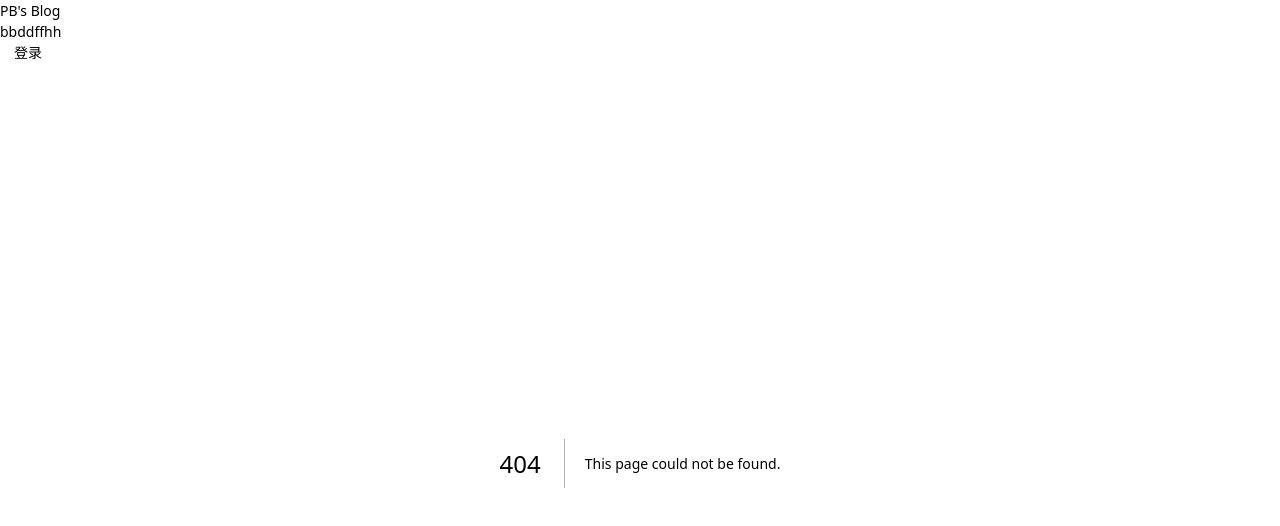
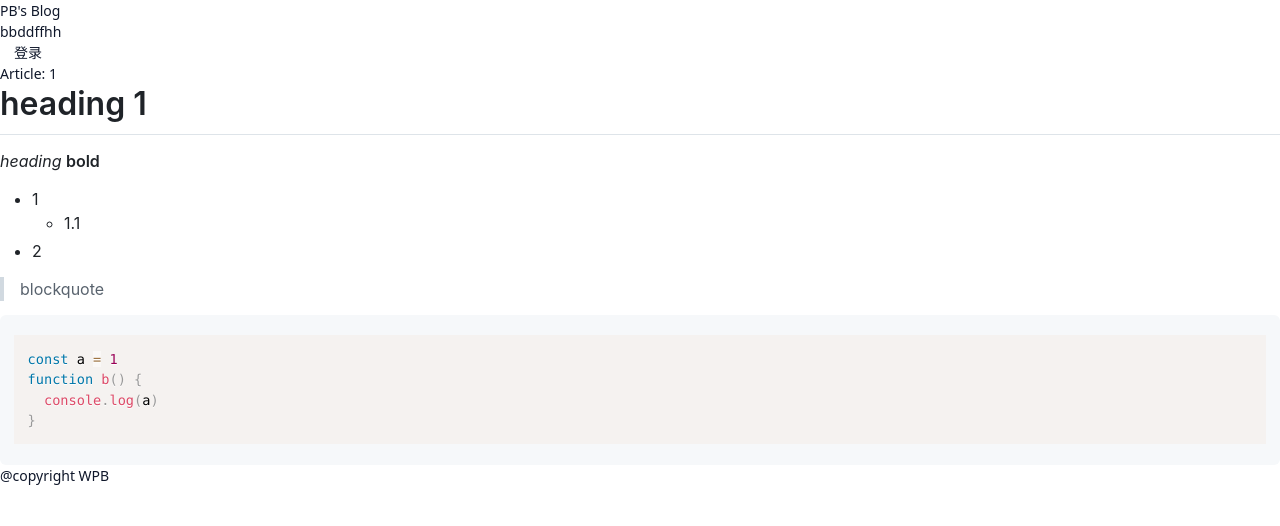
Before and after one commit to FaDeAway666/pb-blog, a Next.js app: page /article/1 in a window 1280 px wide. Before the commit this address had no page. Shown: the top 526 px of the page. Built offline with nearby package versions, Linux system fonts and the light colour scheme; some icons are missing.

Commit message:
feat: article detail

```diff
--- a/package.json
+++ b/package.json
@@ -15,10 +15,12 @@
     "@toast-ui/react-editor": "^3.2.3",
     "antd": "^5.1.7",
     "axios": "^1.3.4",
+    "github-markdown-css": "^5.2.0",
     "next": "13.1.1",
     "prop-types": "^15.8.1",
     "react": "18.2.0",
-    "react-dom": "18.2.0"
+    "react-dom": "18.2.0",
+    "react-markdown": "^8.0.7"
   },
   "devDependencies": {
     "@iconify-json/ant-design": "^1.1.4",
@@ -34,6 +36,7 @@
     "postcss": "^8.4.21",
     "prettier": "^2.8.1",
     "prismjs": "^1.29.0",
+    "react-syntax-highlighter": "^15.5.0",
     "tailwindcss": "^3.2.4",
     "tui-color-picker": "^2.2.8",
     "unplugin-icons": "^0.15.2"
--- /dev/null
+++ b/pages/article/[id].js
@@ -0,0 +1,61 @@
+import { useRouter } from 'next/router'
+import ReactMarkdown from 'react-markdown'
+import { Prism as SyntaxHighlighter } from 'react-syntax-highlighter'
+import 'github-markdown-css'
+
+// eslint-disable-next-line
+const contentStr = `
+# heading 1
+*heading*
+**bold**
+
+- 1
+  - 1.1
+- 2
+
+> blockquote
+
+~~~javascript
+const a = 1
+function b() {
+  console.log(a)
+}
+~~~
+`
+const ArticleContent = () => {
+  const router = useRouter()
+  const { id } = router.query
+
+  return (
+    <div>
+      <div>Article: {id}</div>
+      <div className="markdown-body p-20">
+        <ReactMarkdown
+          style={{ all: 'revert' }}
+          components={{
+            code: ({ node, inline, className, children, ...props }) => {
+              const match = /language-(\w+)/.exec(className || '')
+              return !inline && match ? (
+                <SyntaxHighlighter {...props} language={match[1]} PreTag="div">
+                  {String(children).replace(/\n$/, '')}
+                </SyntaxHighlighter>
+              ) : (
+                <code {...props} className={className}>
+                  {children}
+                </code>
+              )
+            },
+            ol: ({ node, ...props }) => <ol style={{ listStyle: 'revert' }} {...props} />,
+            ul: ({ node, ...props }) => <ul style={{ listStyle: 'revert' }} {...props} />
+          }}
+        >
+          {contentStr}
+        </ReactMarkdown>
+      </div>
+    </div>
+    //   <article style={{ minWidth: '200px' }} className="p-20">
+    // </article>
+  )
+}
+
+export default ArticleContent
```
Also changed, not shown: components/markdown/index.js (+13 -1 lines), 1 other file (tests, documents, lock files or other folders).
